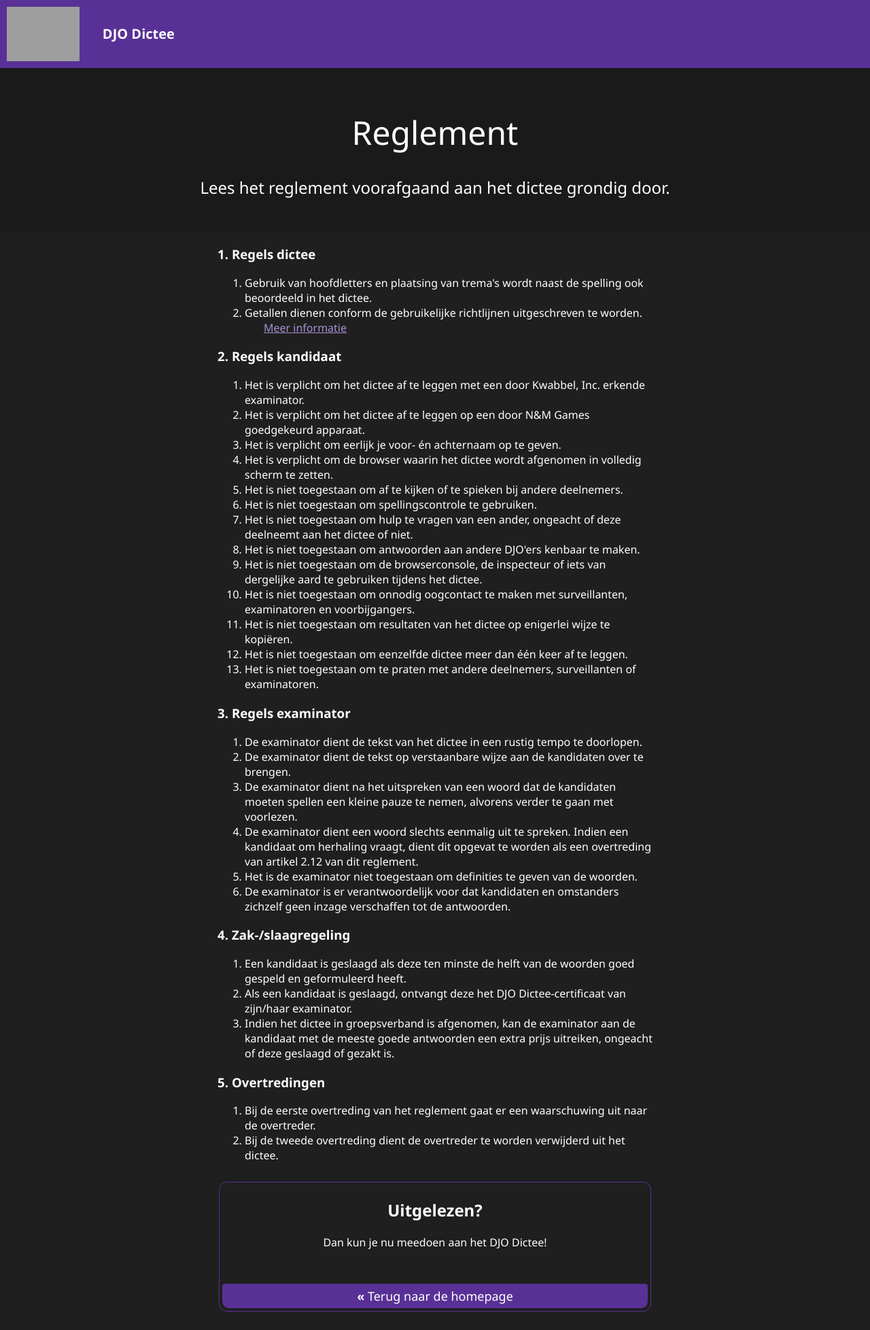
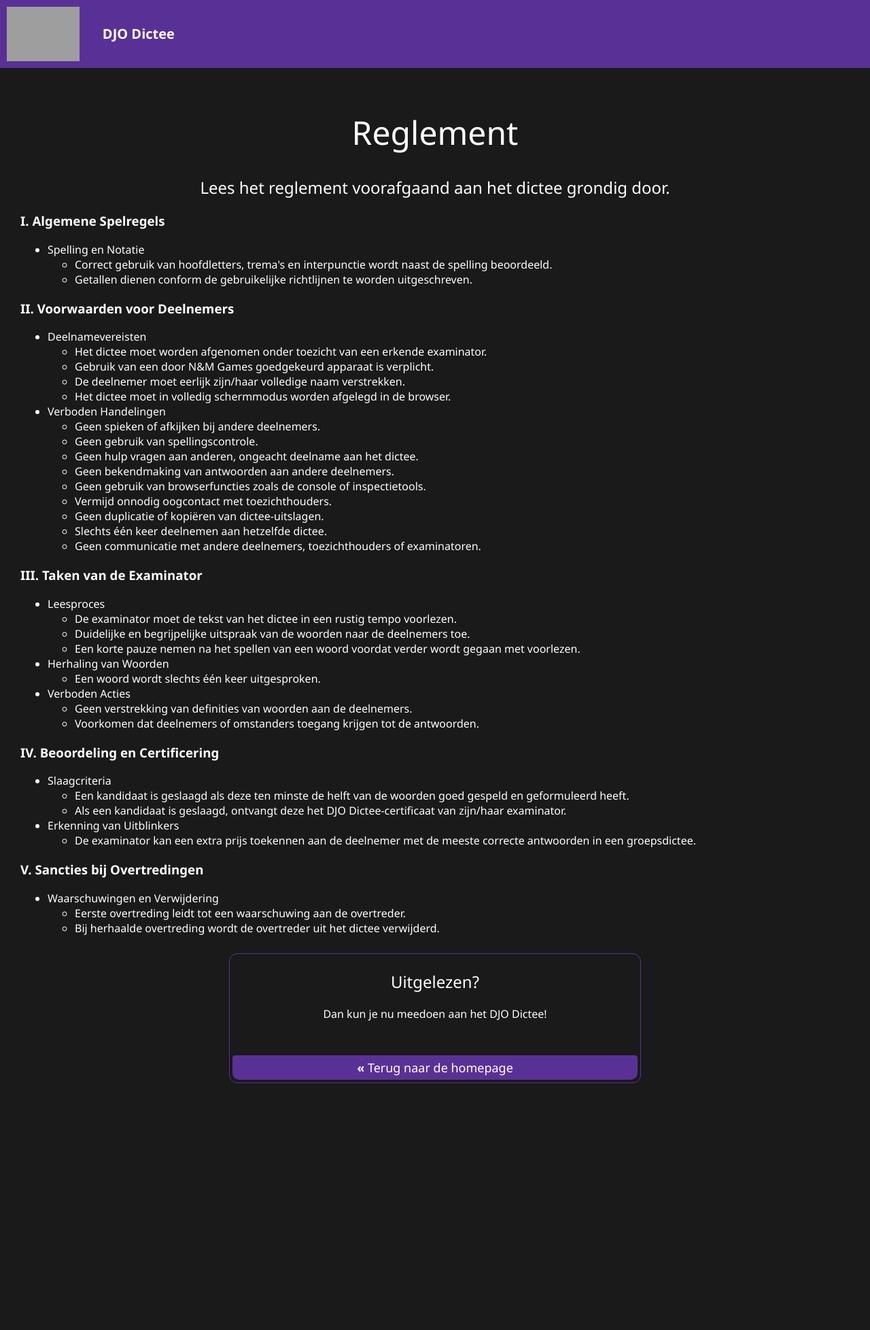
Before and after one commit to djoamersfoort/dictee, a PHP site: page /reglement/ in a window 1280 px wide. Shown: the whole page at 68% size. After the commit the page ends 1593 px from the top, so only its background shows below. Run offline with PHP 8.4, Linux system fonts and the light colour scheme; grey boxes are pictures that could not be loaded.

Commit message:
Update het regelement

```diff
--- a/reglement/index.php
+++ b/reglement/index.php
@@ -17,51 +17,89 @@ setcookie("REGLEMENT", "1", time() + 86400 * 5, "/");
 <div id="mainhead">
 <h1>Reglement</h1>
 <h2>Lees het reglement voorafgaand aan het dictee grondig door.</h2>
-</div>
-<div id="dictee">
-<h3>1. Regels dictee</h3>
-<ol>
-<li>Gebruik van hoofdletters en plaatsing van trema's wordt naast de spelling ook beoordeeld in het dictee.</li>
-<li>Getallen dienen conform de gebruikelijke richtlijnen uitgeschreven te worden. <a href="https://www.onzetaal.nl/taalloket/getallen-in-letters-of-cijfers" target="_blank">Meer informatie</a></li>
-</ol>
-<h3>2. Regels kandidaat</h3>
-<ol>
-<li>Het is verplicht om het dictee af te leggen met een door Kwabbel, Inc. erkende examinator.</li>
-<li>Het is verplicht om het dictee af te leggen op een door N&amp;M Games goedgekeurd apparaat.</li>
-<li>Het is verplicht om eerlijk je voor- én achternaam op te geven.</li>
-<li>Het is verplicht om de browser waarin het dictee wordt afgenomen in volledig scherm te zetten.</li>
-<li>Het is niet toegestaan om af te kijken of te spieken bij andere deelnemers.</li>
-<li>Het is niet toegestaan om spellingscontrole te gebruiken.</li>
-<li>Het is niet toegestaan om hulp te vragen van een ander, ongeacht of deze deelneemt aan het dictee of niet.</li>
-<li>Het is niet toegestaan om antwoorden aan andere DJO'ers kenbaar te maken.</li>
-<li>Het is niet toegestaan om de browserconsole, de inspecteur of iets van dergelijke aard te gebruiken tijdens het dictee.</li>
-<li>Het is niet toegestaan om onnodig oogcontact te maken met surveillanten, examinatoren en voorbijgangers.</li>
-<li>Het is niet toegestaan om resultaten van het dictee op enigerlei wijze te kopiëren.</li>
-<li>Het is niet toegestaan om eenzelfde dictee meer dan één keer af te leggen.</li>
-<li>Het is niet toegestaan om te praten met andere deelnemers, surveillanten of examinatoren.</li>
-</ol>
-<h3>3. Regels examinator</h3>
-<ol>
-<li>De examinator dient de tekst van het dictee in een rustig tempo te doorlopen.</li>
-<li>De examinator dient de tekst op verstaanbare wijze aan de kandidaten over te brengen.</li>
-<li>De examinator dient na het uitspreken van een woord dat de kandidaten moeten spellen een kleine pauze te nemen, alvorens verder te gaan met voorlezen.</li>
-<li>De examinator dient een woord slechts eenmalig uit te spreken. Indien een kandidaat om herhaling vraagt, dient dit opgevat te worden als een overtreding van artikel 2.12 van dit reglement.</li>
-<li>Het is de examinator niet toegestaan om definities te geven van de woorden.</li>
-<li>De examinator is er verantwoordelijk voor dat kandidaten en omstanders zichzelf geen inzage verschaffen tot de antwoorden.</li>
-</ol>
-<h3>4. Zak-/slaagregeling</h3>
-<ol>
-<li>Een kandidaat is geslaagd als deze ten minste de helft van de woorden goed gespeld en geformuleerd heeft.</li>
-<li>Als een kandidaat is geslaagd, ontvangt deze het DJO Dictee-certificaat van zijn/haar examinator.</li>
-<li>Indien het dictee in groepsverband is afgenomen, kan de examinator aan de kandidaat met de meeste goede antwoorden
-een extra prijs uitreiken, ongeacht of deze geslaagd of gezakt is.</li>
-</ol>
-<h3>5. Overtredingen</h3>
-<ol>
-<li>Bij de eerste overtreding van het reglement gaat er een waarschuwing uit naar de overtreder.</li>
-<li>Bij de tweede overtreding dient de overtreder te worden verwijderd uit het dictee.</li>
-</ol>
-</div>
+<div id="Dictee">
+        <h3>I. Algemene Spelregels</h3>
+        <ul>
+            <li>Spelling en Notatie
+                <ul>
+                    <li>Correct gebruik van hoofdletters, trema's en interpunctie wordt naast de spelling beoordeeld.</li>
+                    <li>Getallen dienen conform de gebruikelijke richtlijnen te worden uitgeschreven.</li>
+                </ul>
+            </li>
+        </ul>
+
+        <h3>II. Voorwaarden voor Deelnemers</h3>
+        <ul>
+            <li>Deelnamevereisten
+                <ul>
+                    <li>Het dictee moet worden afgenomen onder toezicht van een erkende examinator.</li>
+                    <li>Gebruik van een door N&amp;M Games goedgekeurd apparaat is verplicht.</li>
+                    <li>De deelnemer moet eerlijk zijn/haar volledige naam verstrekken.</li>
+                    <li>Het dictee moet in volledig schermmodus worden afgelegd in de browser.</li>
+                </ul>
+            </li>
+            <li>Verboden Handelingen
+                <ul>
+                    <li>Geen spieken of afkijken bij andere deelnemers.</li>
+                    <li>Geen gebruik van spellingscontrole.</li>
+                    <li>Geen hulp vragen aan anderen, ongeacht deelname aan het dictee.</li>
+                    <li>Geen bekendmaking van antwoorden aan andere deelnemers.</li>
+                    <li>Geen gebruik van browserfuncties zoals de console of inspectietools.</li>
+                    <li>Vermijd onnodig oogcontact met toezichthouders.</li>
+                    <li>Geen duplicatie of kopiëren van dictee-uitslagen.</li>
+                    <li>Slechts één keer deelnemen aan hetzelfde dictee.</li>
+                    <li>Geen communicatie met andere deelnemers, toezichthouders of examinatoren.</li>
+                </ul>
+            </li>
+        </ul>
+
+        <h3>III. Taken van de Examinator</h3>
+        <ul>
+            <li>Leesproces
+                <ul>
+                    <li>De examinator moet de tekst van het dictee in een rustig tempo voorlezen.</li>
+                    <li>Duidelijke en begrijpelijke uitspraak van de woorden naar de deelnemers toe.</li>
+                    <li>Een korte pauze nemen na het spellen van een woord voordat verder wordt gegaan met voorlezen.</li>
+                </ul>
+            </li>
+            <li>Herhaling van Woorden
+                <ul>
+                    <li>Een woord wordt slechts één keer uitgesproken.</li>
+                </ul>
+            </li>
+            <li>Verboden Acties
+                <ul>
+                    <li>Geen verstrekking van definities van woorden aan de deelnemers.</li>
+                    <li>Voorkomen dat deelnemers of omstanders toegang krijgen tot de antwoorden.</li>
+                </ul>
+            </li>
+        </ul>
+
+        <h3>IV. Beoordeling en Certificering</h3>
+        <ul>
+            <li>Slaagcriteria
+                <ul>
+                    <li>Een kandidaat is geslaagd als deze ten minste de helft van de woorden goed gespeld en geformuleerd heeft.</li>
+                    <li>Als een kandidaat is geslaagd, ontvangt deze het DJO Dictee-certificaat van zijn/haar examinator.</li>
+                </ul>
+            </li>
+            <li>Erkenning van Uitblinkers
+                <ul>
+                    <li>De examinator kan een extra prijs toekennen aan de deelnemer met de meeste correcte antwoorden in een groepsdictee.</li>
+                </ul>
+            </li>
+        </ul>
+
+        <h3>V. Sancties bij Overtredingen</h3>
+        <ul>
+            <li>Waarschuwingen en Verwijdering
+                <ul>
+                    <li>Eerste overtreding leidt tot een waarschuwing aan de overtreder.</li>
+                    <li>Bij herhaalde overtreding wordt de overtreder uit het dictee verwijderd.</li>
+                </ul>
+            </li>
+        </ul>
+    </div>
 <table style="width:50%"><tr><td class="maincard">
 <h2>Uitgelezen?</h2>
 <p>Dan kun je nu meedoen aan het DJO Dictee!</p>
```
